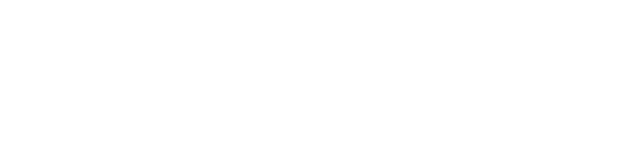
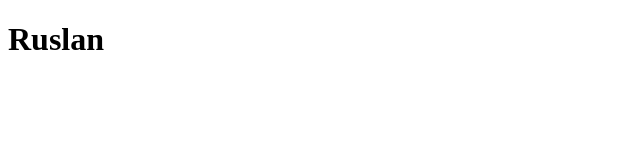
Before and after one commit to RuslanDakeshev/github-tutorial, a plain HTML site: page index.html in a window 1280 px wide. Shown: the whole page, without its empty margins (0-640 px from the left). Drawn offline with Linux system fonts and the light colour scheme.

Commit message:
Сделал заголовок

```diff
--- a/index.html
+++ b/index.html
@@ -4,9 +4,10 @@
     <meta charset="UTF-8">
     <meta http-equiv="X-UA-Compatible" content="IE=edge">
     <meta name="viewport" content="width=device-width, initial-scale=1.0">
-    <title>Document</title>
+    <title>git</title>
 </head>
 <body>
+    <h1>Ruslan</h1>
 
 </body>
 </html>
```
